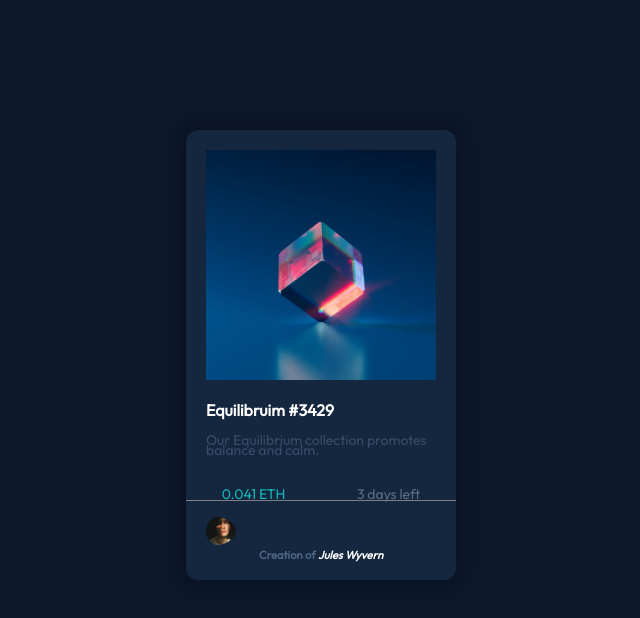
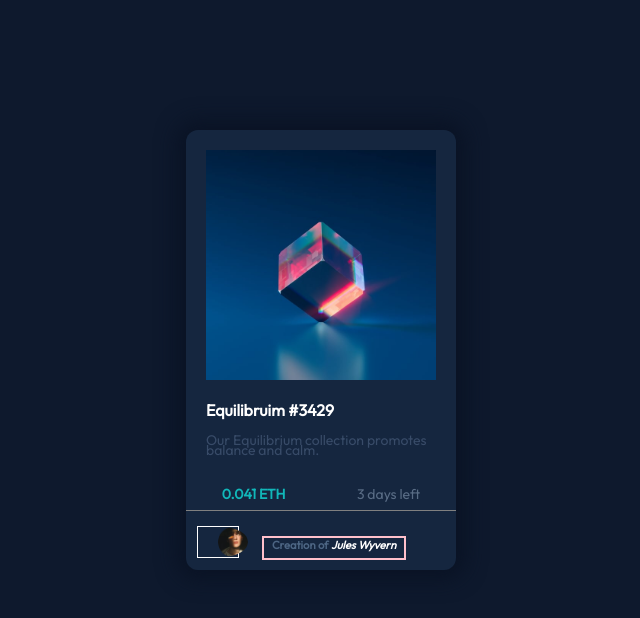
Before and after one commit to msibala/frontend_mentor_nft_design, a plain HTML site: page eth_design.html in a window 1280 px wide. Shown: the top 618 px of the page, without its empty margins (384-1024 px from the left). Drawn offline with Linux system fonts and the light colour scheme.

Commit message:
justifying content

```diff
--- a/eth_design.css
+++ b/eth_design.css
@@ -15,7 +15,7 @@
 }
 /* @media only screen and (min-width: 320px){ */
 #body{
-    height: 450px;
+    height: 440px;
     width: 270px;
     margin-top: 100px;
     background-color: rgb(21,38,63);
@@ -55,6 +55,7 @@ p{
     height: 30px;
     display: flex;
     border-bottom: 1px solid grey;
+    padding-bottom: 10px;
 
 }
 #blurb{
@@ -64,7 +65,7 @@ p{
 }
 #eth{
     color:rgb(17,183,185);
-    font-weight: 100;
+    font-weight: bold;
 
 }
 .divider {
@@ -83,9 +84,22 @@ p{
     font-weight:100;
     font-size: 0.6rem;
     margin-bottom: 10px;
-    justify-content: center;
+    display: flex;
+    justify-content: space-around;
 
 
+}
+#image{
+    height: 30px;
+    width: 40px;
+    border: 1px solid white;
+}
+#name{
+    height: 20px;
+    width: 140px;
+    margin-top: 10px;
+    margin-right: 50px;
+    border: 2px solid pink;
 }
 #creation-of{
     color: rgb(56,75,104);
@@ -99,3 +113,7 @@ h3{
   text-decoration: none;
 
 }
+/* .hover-mode{
+    text-decoration: none;
+} */
+/* how do i take out the italics */
--- a/eth_design.html
+++ b/eth_design.html
@@ -10,7 +10,6 @@
 </head>
 <body>
     <div class="container">
-
         <div id="body">
             <div id="top">
                 <img src="images/image-equilibrium.jpg" alt="image1">
@@ -24,13 +23,16 @@
                 <p>3 days left</p>
             </div>
             <div id="footer">
-                <section class="creator">
-                    <img
-                      src="images/image-avatar.png"
-                      alt="avatar image"
-                      class="profile-pic"
-                    />
+                <div id="image">
+                    <section class="creator">
+                        <img
+                          src="images/image-avatar.png"
+                          alt="avatar image"
+                          class="profile-pic"/>
+                </div>
+                <div id="name">
                     <h3>Creation of <em class="hover-mode">Jules Wyvern</em></h3>
+                </div>
             </div>
         </div>
     </div>
```
